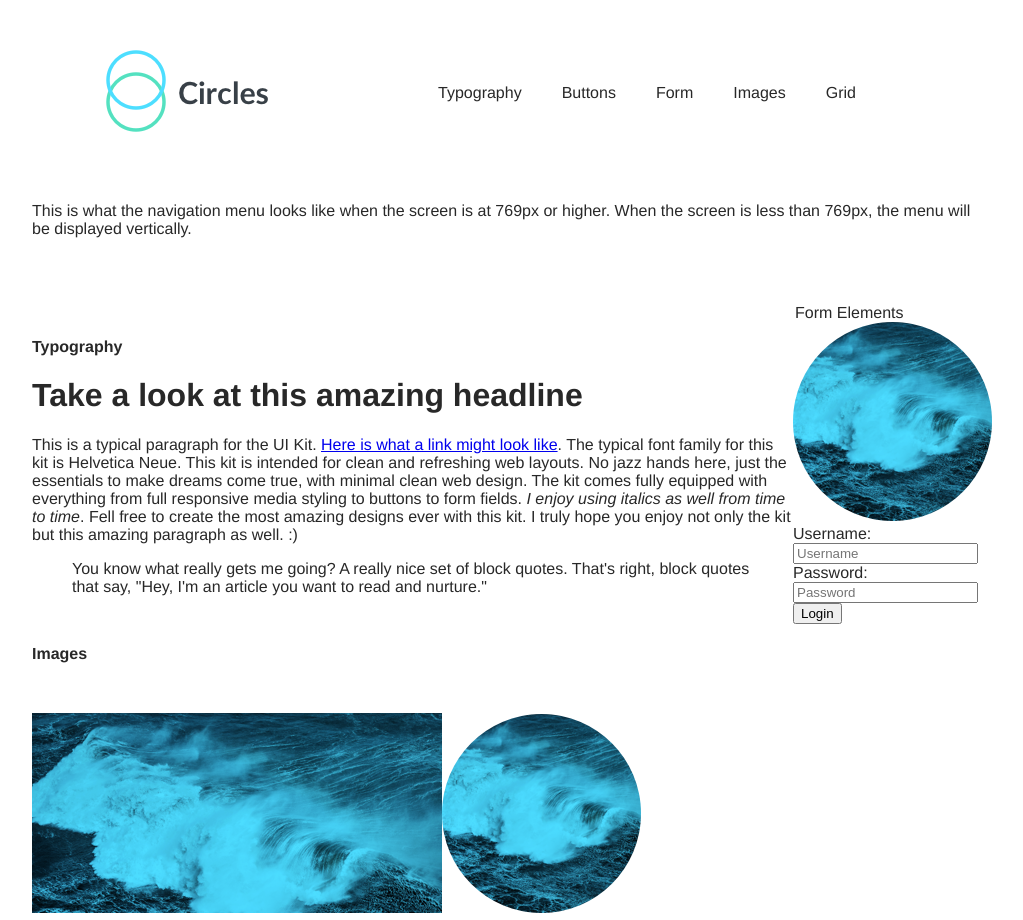
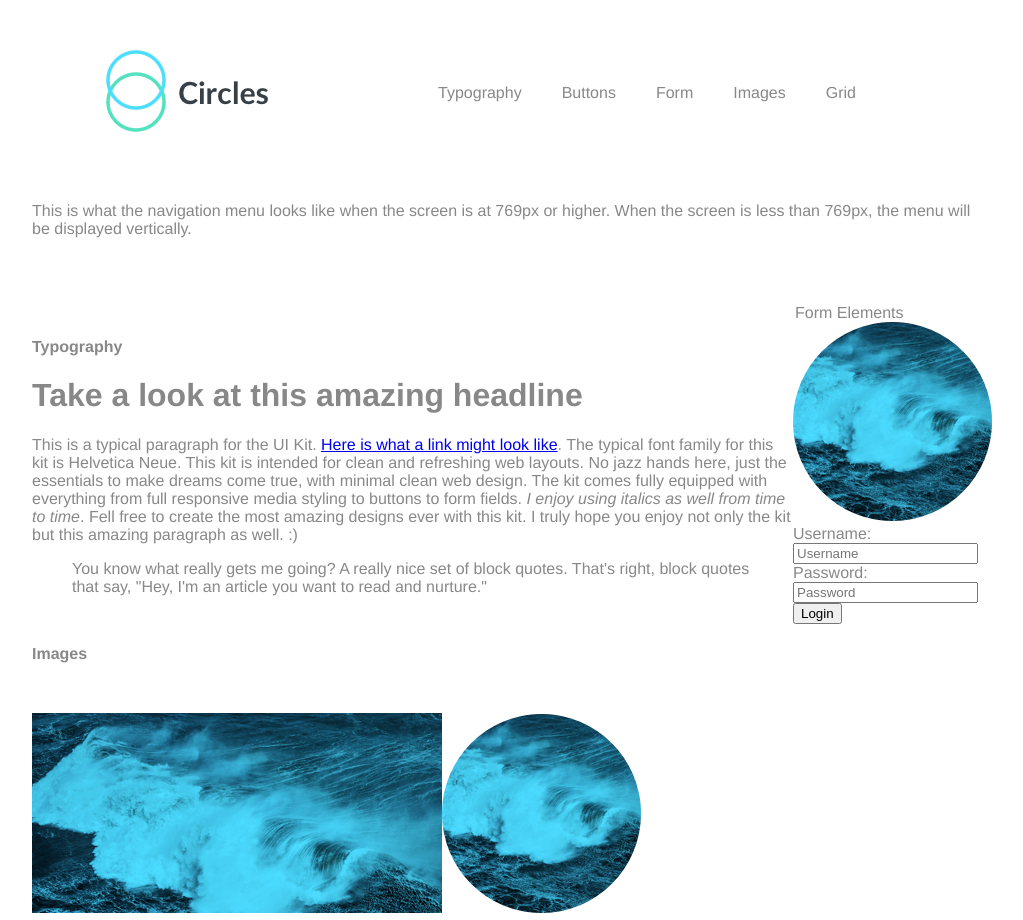
Before and after one commit to meacoding/techdegree-project-4, a plain HTML site: page index.html in a window 1280 px wide. Shown: the top 920 px of the page, without its empty margins (128-1151 px from the left). Drawn offline with Linux system fonts and the light colour scheme.

Commit message:
More nav modifications

```diff
--- a/scss/_base.scss
+++ /dev/null
@@ -1,90 +0,0 @@
-//=================================
-//  Base
-//=================================
-
-:root {
-  font-family: "Helvetica Neue", sans-serif;
-  color: $color-text-dark;
-}
-
-.container {
-  width: 85%;
-  margin: 0 auto;
-  @media (min-width: 769px) {
-    width: 75%;
-  }
-}
-
-// Navigation
-nav {
-  flex: 1;
-//   padding: 0;
-  //   justify-content: flex-end;
-  @media (min-width: 769px) {
-    flex: none;
-  }
-}
-.nav {
-  padding: 0;
-  @media (min-width: 769px) {
-    display: flex;
-  }
-  .nav__item {
-    display: flex;
-    height: 50px;
-    width: 100%;
-    padding: 0;
-    list-style: none;
-    border-radius: 5px;
-    @media (min-width: 769px) {
-      height: 40px;
-      justify-content: center;
-      align-content: center;
-    //   margin-left: 20px;
-    //   margin-right: 20px;
-    }
-    &:active {
-      background-color: $color-nav;
-    }
-  }
-  a {
-    text-decoration: none;
-    color: $color-text-dark;
-    margin: auto;
-    padding: 0 20px;
-  }
-}
-
-.grid__row {
-  margin-top: 50px;
-  box-sizing: border-box;
-  @media (min-width: 769px) {
-    display: flex;
-    flex-direction: row;
-    align-items: center;
-  }
-  @media (min-width: 769px) {
-
-  }
-  .grid__col--3 {
-    display: flex;
-    justify-content: center;
-    @media (min-width: 769px) {
-        // justify-content: flex-start;
-        padding-left: 40px;
-        flex: 3;
-    }
-
-  }
-  .grid__col--9 {
-    display: flex;
-    justify-content: center;
-    margin: 0 auto;
-    @media (min-width: 769px) {
-    //   padding-right: 40px;
-    // flex: none;
-      flex: 9;
-      justify-content: center;
-    }
-  }
-}
--- /dev/null
+++ b/scss/_navigation.scss
@@ -0,0 +1,96 @@
+//=================================
+//  NAVIGATION
+//=================================
+
+//  Entire nav container
+.grid__row {
+  margin-top: 50px;
+  box-sizing: border-box;
+
+  @media (min-width: 769px) {
+    display: flex;
+    flex-direction: row;
+    align-items: center;
+  }
+
+  @media (min-width: 769px) {}
+
+
+  //  Logo container
+  .grid__col--3 {
+    display: flex;
+    justify-content: center;
+
+    @media (min-width: 769px) {
+      padding-left: 40px;
+      flex: 3;
+    }
+  }
+
+  //  Nav buttons container
+  .grid__col--9 {
+    display: flex;
+    justify-content: center;
+    margin: 0 auto;
+
+    @media (min-width: 769px) {
+      flex: 9;
+      justify-content: center;
+    }
+  }
+}
+
+// Actual nav element
+nav {
+  flex: 1;
+
+  @media (min-width: 769px) {
+    flex: none;
+  }
+
+  // ul child of nav element
+  .nav {
+    padding: 0;
+
+    @media (min-width: 769px) {
+      display: flex;
+    }
+
+    // li child of ul element
+    .nav__item {
+      display: flex;
+      height: 50px;
+      padding: 0;
+      list-style: none;
+      border-radius: 5px;
+
+      @media (min-width: 769px) {
+        height: 40px;
+        justify-content: center;
+        align-items: center;
+      }
+
+      &:active,
+      &:hover {
+        background-color: $color-nav;
+      }
+
+      //  Nav links child of ul element
+      a {
+        display: flex;
+        text-decoration: none;
+        color: $color-text-dark;
+        padding: 0 20px;
+        width: 100%;
+        height: 100%;
+        justify-content: center;
+        align-items: center;
+
+        &:active,
+        &:hover {
+          color: #fff;
+        }
+      }
+    }
+  }
+}
--- a/scss/_variables.scss
+++ b/scss/_variables.scss
@@ -6,7 +6,7 @@
 
 // Colors
 
-$color-text-dark: #282828;
+$color-text-dark: #888;
 $color-text-gray: #808181;
 
 $color-btn-default: #51ddfc;
--- a/scss/styles.scss
+++ b/scss/styles.scss
@@ -3,4 +3,19 @@
 //=================================
 
 @import 'variables',
-        'base';
+'navigation';
+
+//  Global
+:root {
+        font-family: "Helvetica Neue", sans-serif;
+        color: $color-text-dark;
+}
+
+.container {
+        width: 85%;
+        margin: 0 auto;
+
+        @media (min-width: 769px) {
+                width: 75%;
+        }
+}
```
Also changed, not shown: css/styles.css, 1 other file.
